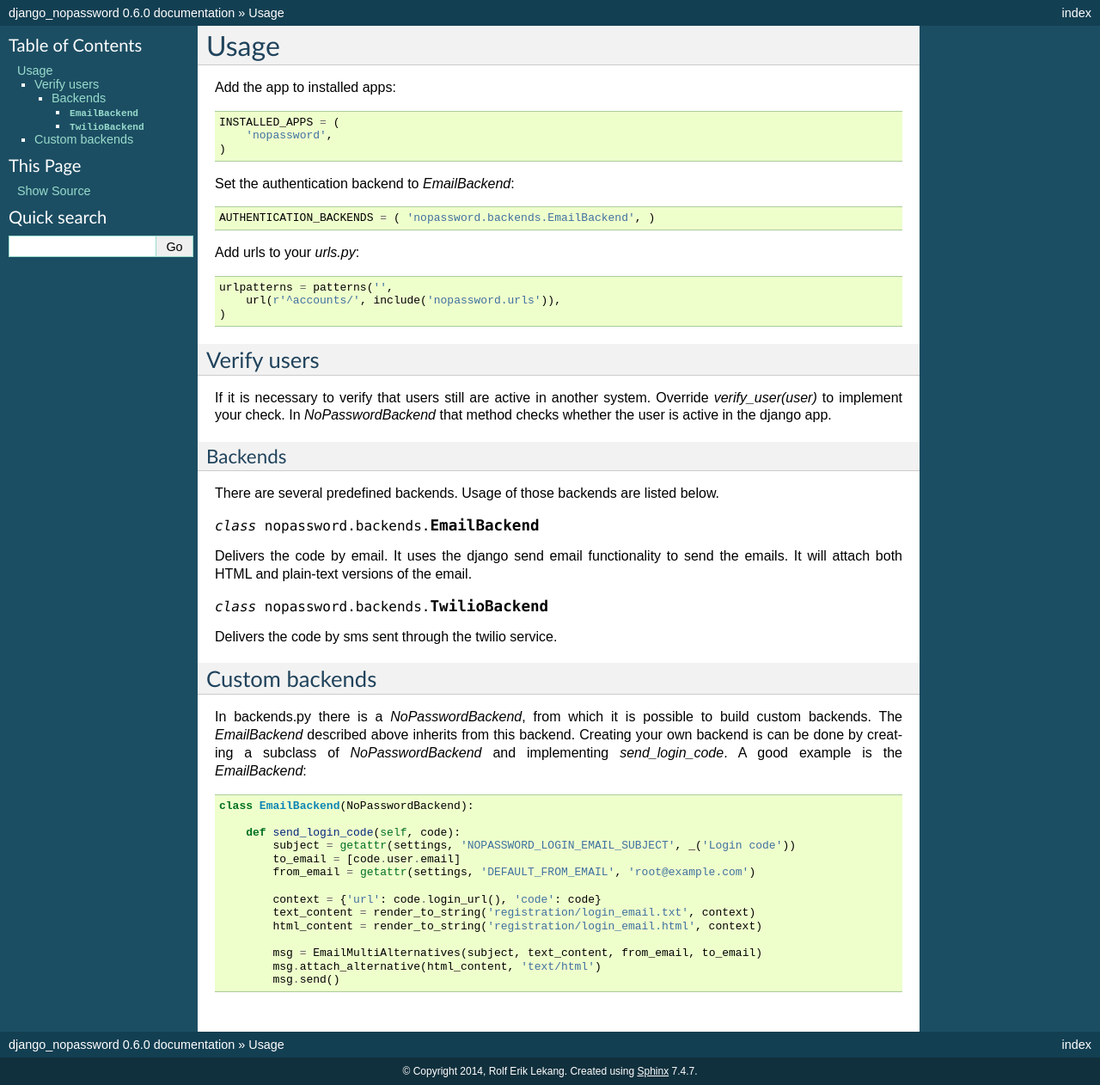
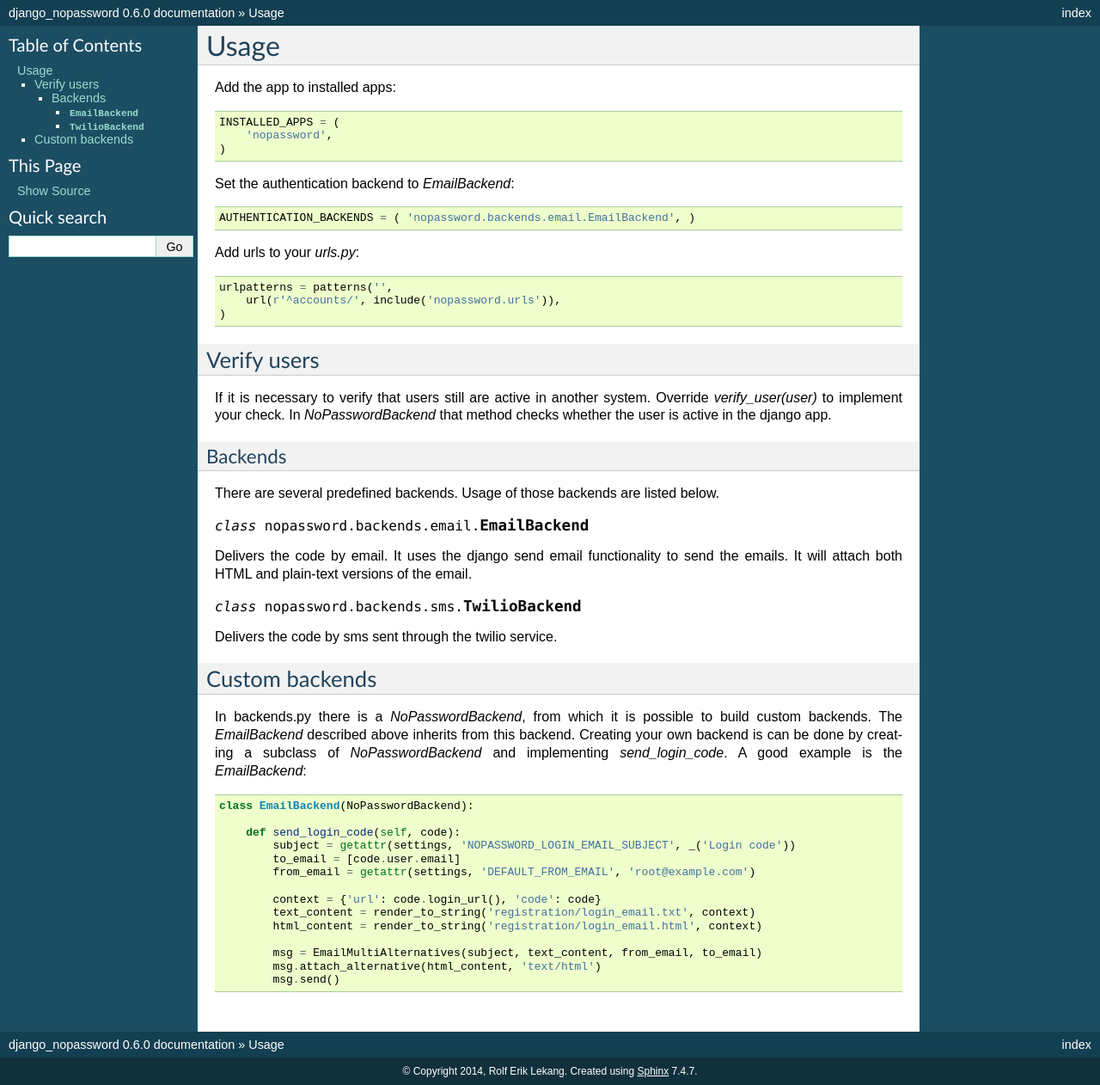
Before and after one commit to relekang/django-nopassword, a Sphinx documentation site: the page built from docs/usage.rst, in a window 1280 px wide. Shown: the whole page at 86% size. Built offline with Sphinx 7.4.7, drawn with Linux system fonts in a browser that asks for light colours.

Commit message:
Update documentation to include full path to backends

```diff
--- a/docs/usage.rst
+++ b/docs/usage.rst
@@ -8,7 +8,7 @@ Add the app to installed apps::
 
 Set the authentication backend to *EmailBackend*::
 
-    AUTHENTICATION_BACKENDS = ( 'nopassword.backends.EmailBackend', )
+    AUTHENTICATION_BACKENDS = ( 'nopassword.backends.email.EmailBackend', )
 
 Add urls to your *urls.py*::
 
@@ -26,11 +26,13 @@ Backends
 ++++++++
 There are several predefined backends. Usage of those backends are listed below.
 
-.. currentmodule:: nopassword.backends
+.. currentmodule:: nopassword.backends.email
 
 .. class:: EmailBackend
 Delivers the code by email. It uses the django send email functionality to send
 the emails. It will attach both HTML and plain-text versions of the email.
+
+.. currentmodule:: nopassword.backends.sms
 
 .. class:: TwilioBackend
 Delivers the code by sms sent through the twilio service.
```
